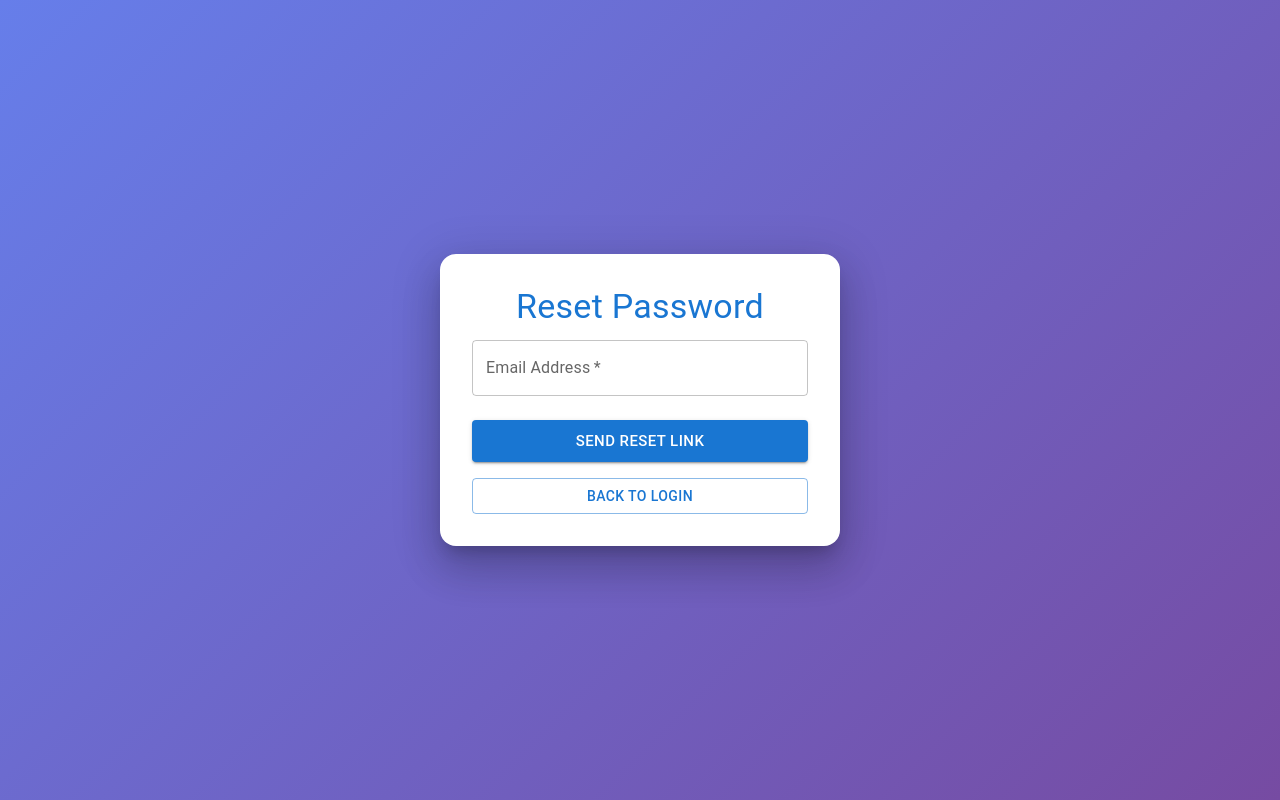
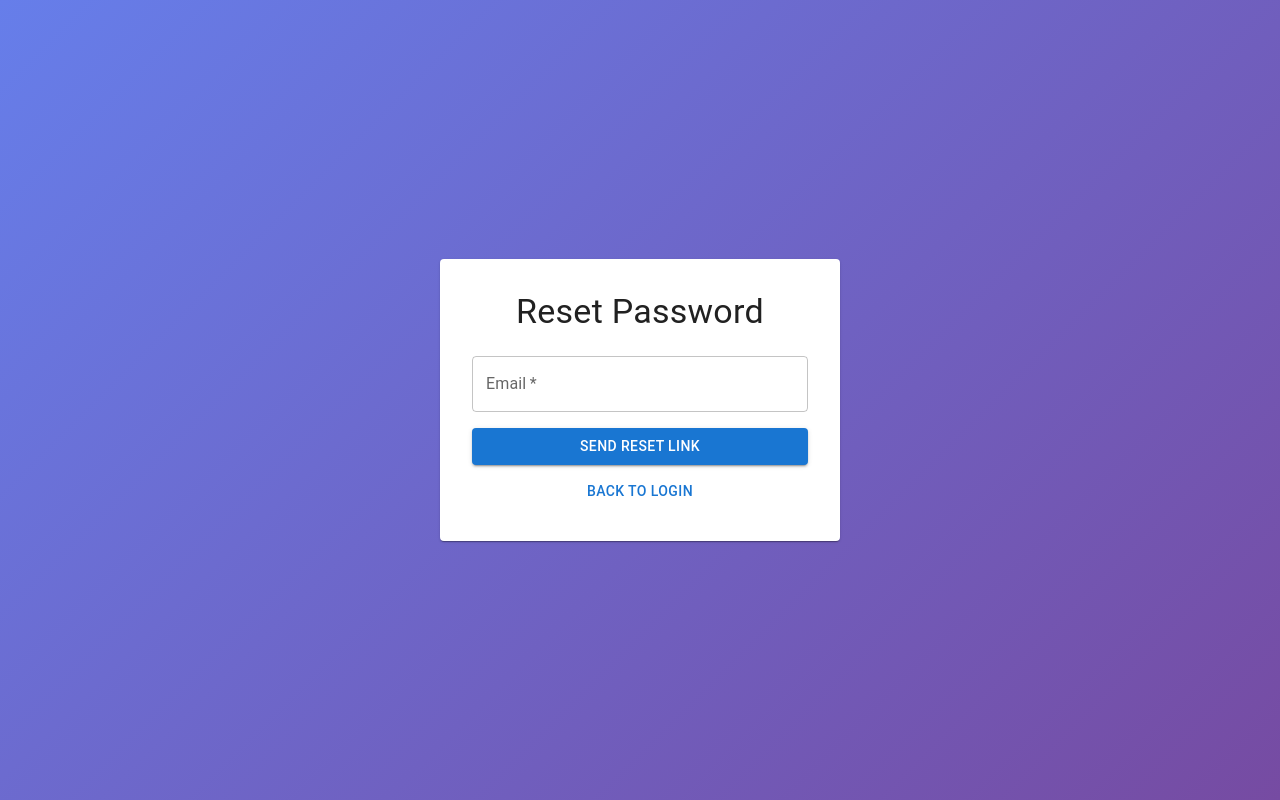
Before and after one commit to believehertz/loan-default-predictor, a React (Vite) app in the folder frontend/: page /forgot-password in a window 1280 px wide. Built offline with nearby package versions, Linux system fonts and the light colour scheme; no server answers.

Commit message:
Fix Vercel routing and hardcode API URL

```diff
--- a/frontend/src/components/ForgotPassword.tsx
+++ b/frontend/src/components/ForgotPassword.tsx
@@ -1,33 +1,29 @@
 import React, { useState } from 'react';
 import { Box, TextField, Button, Typography, Paper, Alert, CircularProgress } from '@mui/material';
-import { Link } from 'react-router-dom';
+import { useNavigate } from 'react-router-dom';
 import axios from 'axios';
-
-// 🔥 HARDCODED - Replace with your actual Railway URL
-const API_URL = 'https://loan-default-predictor-production-a3ad.up.railway.app/api';
 
 const ForgotPassword: React.FC = () => {
   const [email, setEmail] = useState('');
   const [loading, setLoading] = useState(false);
   const [message, setMessage] = useState('');
   const [error, setError] = useState('');
+  const navigate = useNavigate();
 
   const handleSubmit = async (e: React.FormEvent) => {
     e.preventDefault();
     setLoading(true);
-    setError('');
-    setMessage('');
-
-    const fullUrl = `${API_URL}/auth/forgot-password`;
-    console.log('Calling:', fullUrl); // Debug
 
     try {
-      const response = await axios.post(fullUrl, { email: email });
-      setMessage('Reset link sent! Check browser console.');
-      console.log('Link:', response.data.reset_link);
+      // Hardcoded Railway URL - replace with yours
+      const response = await axios.post(
+        'https://loan-default-predictor-production-a3ad.up.railway.app/api/auth/forgot-password',
+        { email }
+      );
+      setMessage('Reset link sent! Check console.');
+      console.log(response.data.reset_link);
     } catch (err: any) {
-      console.error('Error:', err);
-      setError(err.response?.data?.detail || 'Failed to send reset email');
+      setError(err.response?.data?.detail || 'Failed');
     } finally {
       setLoading(false);
     }
@@ -40,42 +36,33 @@ const ForgotPassword: React.FC = () => {
       alignItems: 'center',
       justifyContent: 'center',
       background: 'linear-gradient(135deg, #667eea 0%, #764ba2 100%)',
-      px: 2
+      p: 2
     }}>
-      <Paper elevation={24} sx={{ p: 4, maxWidth: 400, width: '100%', borderRadius: 4 }}>
-        <Typography variant="h4" gutterBottom align="center" color="primary">
+      <Paper sx={{ p: 4, maxWidth: 400, width: '100%' }}>
+        <Typography variant="h4" align="center" mb={3}>
           Reset Password
         </Typography>
 
         {message && <Alert severity="success" sx={{ mb: 2 }}>{message}</Alert>}
         {error && <Alert severity="error" sx={{ mb: 2 }}>{error}</Alert>}
 
-        <Box component="form" onSubmit={handleSubmit}>
+        <form onSubmit={handleSubmit}>
           <TextField
             fullWidth
-            label="Email Address"
+            label="Email"
             type="email"
             value={email}
             onChange={(e) => setEmail(e.target.value)}
             required
-            sx={{ mb: 3 }}
+            sx={{ mb: 2 }}
           />
-
-          <Button
-            type="submit"
-            fullWidth
-            variant="contained"
-            size="large"
-            disabled={loading}
-            sx={{ mb: 2 }}
-          >
-            {loading ? <CircularProgress size={24} /> : 'Send Reset Link'}
+          <Button fullWidth variant="contained" type="submit" disabled={loading}>
+            {loading ? <CircularProgress size={20} /> : 'Send Reset Link'}
           </Button>
-
-          <Button component={Link} to="/" fullWidth variant="outlined">
+          <Button fullWidth variant="text" onClick={() => navigate('/')} sx={{ mt: 1 }}>
             Back to Login
           </Button>
-        </Box>
+        </form>
       </Paper>
     </Box>
   );
```
Also changed, not shown: frontend/vercel.json (added).
